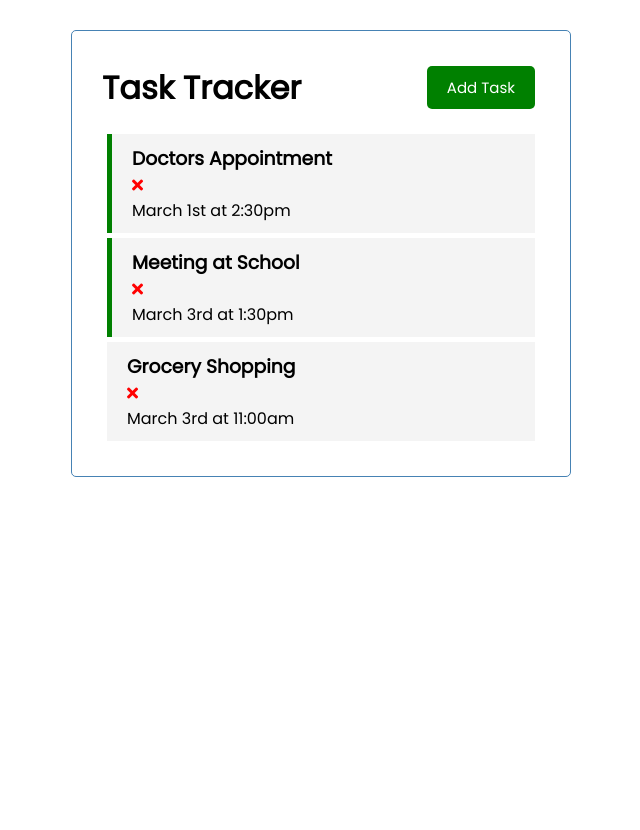
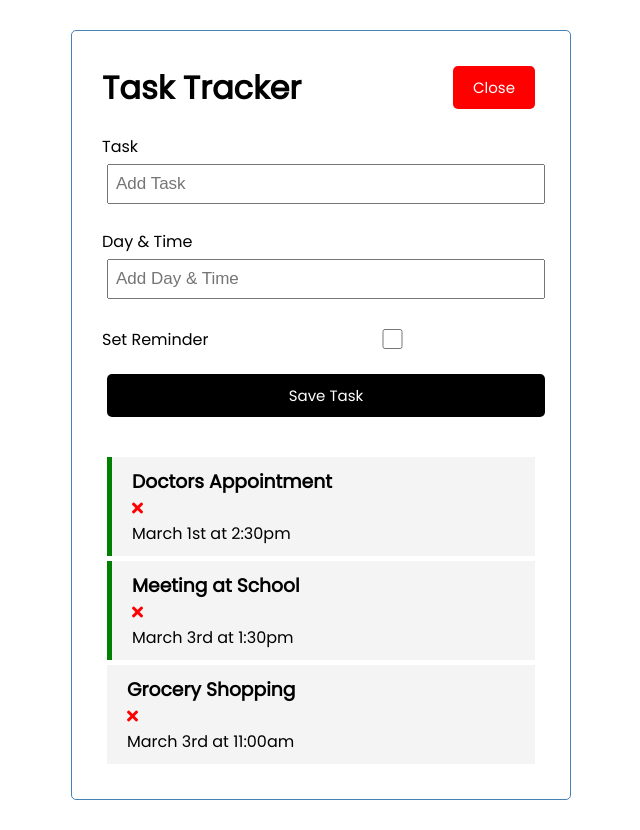
Before and after one commit to kurtreyn/vue-task-tracker, a Vue app: page / in a window 1280 px wide. Both pictures are taken after a click on the button "Add Task". Shown: the whole page, without its empty margins (319-959 px from the left). Before the commit the page ends 800 px from the top, so only its background shows below. Built offline with nearby package versions, Linux system fonts and the light colour scheme.

Commit message:
finish with UI

```diff
--- a/src/App.vue
+++ b/src/App.vue
@@ -1,29 +1,54 @@
 <template>
   <div class="container">
-    <Header title="Task Tracker" />
-    <Tasks @delete-task="deleteTask" :tasks="tasks" />
+    <Header
+      @toggle-add-task="toggleAddTask"
+      title="Task Tracker"
+      :showAddTask="showAddTask"
+    />
+    <div v-if="showAddTask">
+      <AddTask @add-task="addTask" />
+    </div>
+    <Tasks
+      @toggle-reminder="toggleReminder"
+      @delete-task="deleteTask"
+      :tasks="tasks"
+    />
   </div>
 </template>
 
 <script>
 import Header from './components/Header.vue';
 import Tasks from './components/Tasks.vue';
+import AddTask from './components/AddTask.vue';
 export default {
   name: 'App',
   components: {
     Header,
     Tasks,
+    AddTask,
   },
   data() {
     return {
       tasks: [],
+      showAddTask: false,
     };
   },
   methods: {
+    toggleAddTask() {
+      this.showAddTask = !this.showAddTask;
+    },
+    addTask(task) {
+      this.tasks = [...this.tasks, task];
+    },
     deleteTask(id) {
       if (confirm('Are you sure?')) {
         this.tasks = this.tasks.filter((task) => task.id !== id);
       }
+    },
+    toggleReminder(id) {
+      this.tasks = this.tasks.map((task) =>
+        task.id === id ? { ...task, reminder: !task.reminder } : task
+      );
     },
   },
   created() {
--- /dev/null
+++ b/src/components/AddTask.vue
@@ -0,0 +1,88 @@
+<template>
+  <form @submit="onSubmit" class="add-form">
+    <div class="form-control">
+      <label>Task</label>
+      <input type="text" v-model="text" name="text" placeholder="Add Task" />
+    </div>
+    <div class="form-control">
+      <label>Day & Time</label>
+      <input
+        type="text"
+        v-model="day"
+        name="day"
+        placeholder="Add Day & Time"
+      />
+    </div>
+    <div class="form-control form-control-check">
+      <label>Set Reminder</label>
+      <input type="checkbox" v-model="reminder" name="reminder" />
+    </div>
+
+    <input type="submit" value="Save Task" class="btn btn-block" />
+  </form>
+</template>
+
+<script>
+export default {
+  name: 'AddTask',
+  data() {
+    return {
+      text: '',
+      day: '',
+      reminder: false,
+    };
+  },
+  methods: {
+    onSubmit(e) {
+      e.preventDefault();
+      if (!this.text) {
+        alert('Please add a task');
+        return;
+      }
+      const newTask = {
+        id: Math.floor(Math.random() * 100000),
+        text: this.text,
+        day: this.day,
+        reminder: this.reminder,
+      };
+
+      this.$emit('add-task', newTask);
+
+      this.text = '';
+      this.day = '';
+      this.reminder = false;
+    },
+  },
+};
+</script>
+
+<style scoped>
+.add-form {
+  margin-bottom: 40px;
+}
+.form-control {
+  margin: 20px 0;
+}
+.form-control label {
+  display: block;
+}
+.form-control input {
+  width: 100%;
+  height: 40px;
+  margin: 5px;
+  padding: 3px 7px;
+  font-size: 17px;
+}
+.form-control-check {
+  display: flex;
+  align-items: center;
+  justify-content: space-between;
+}
+.form-control-check label {
+  flex: 1;
+}
+.form-control-check input {
+  flex: 2;
+  height: 20px;
+}
+</style>
--- a/src/components/Button.vue
+++ b/src/components/Button.vue
@@ -13,7 +13,7 @@
   },
   methods: {
     onClick() {
-      console.log('clicked');
+      this.$emit('btn-click');
     },
   },
 };
--- a/src/components/Header.vue
+++ b/src/components/Header.vue
@@ -1,7 +1,11 @@
 <template>
   <header>
     <h1>{{ title }}</h1>
-    <Button text="Add Task" color="green" />
+    <Button
+      @btn-click="$emit('toggle-add-task')"
+      :text="showAddTask ? 'Close' : 'Add Task'"
+      :color="showAddTask ? 'red' : 'green'"
+    />
   </header>
 </template>
 
@@ -11,6 +15,7 @@
   name: 'Header',
   props: {
     title: String,
+    showAddTask: Boolean,
   },
   components: {
     Button,
--- a/src/components/Task.vue
+++ b/src/components/Task.vue
@@ -1,5 +1,8 @@
 <template>
-  <div :class="[task.reminder ? 'reminder' : '', 'task']">
+  <div
+    @dblclick="$emit('toggle-reminder', task.id)"
+    :class="[task.reminder ? 'reminder' : '', 'task']"
+  >
     <h3>{{ task.text }}</h3>
     <i @click="onDelete(task.id)" class="fas fa-times"></i>
     <p>{{ task.day }}</p>
@@ -21,7 +24,7 @@
 };
 </script>
 
-<style scoped>
+<style scope>
 .fas {
   color: red;
 }
--- a/src/components/Tasks.vue
+++ b/src/components/Tasks.vue
@@ -4,7 +4,11 @@
     :key="task.id"
     v-for="task in tasks"
   >
-    <Task @delete-task="$emit('delete-task', task.id)" :task="task" />
+    <Task
+      @toggle-reminder="$emit('toggle-reminder', task.id)"
+      @delete-task="$emit('delete-task', task.id)"
+      :task="task"
+    />
   </div>
 </template>
 
@@ -18,6 +22,6 @@
   components: {
     Task,
   },
-  emits: ['delete-task'],
+  emits: ['delete-task', 'toggle-reminder'],
 };
 </script>
```
